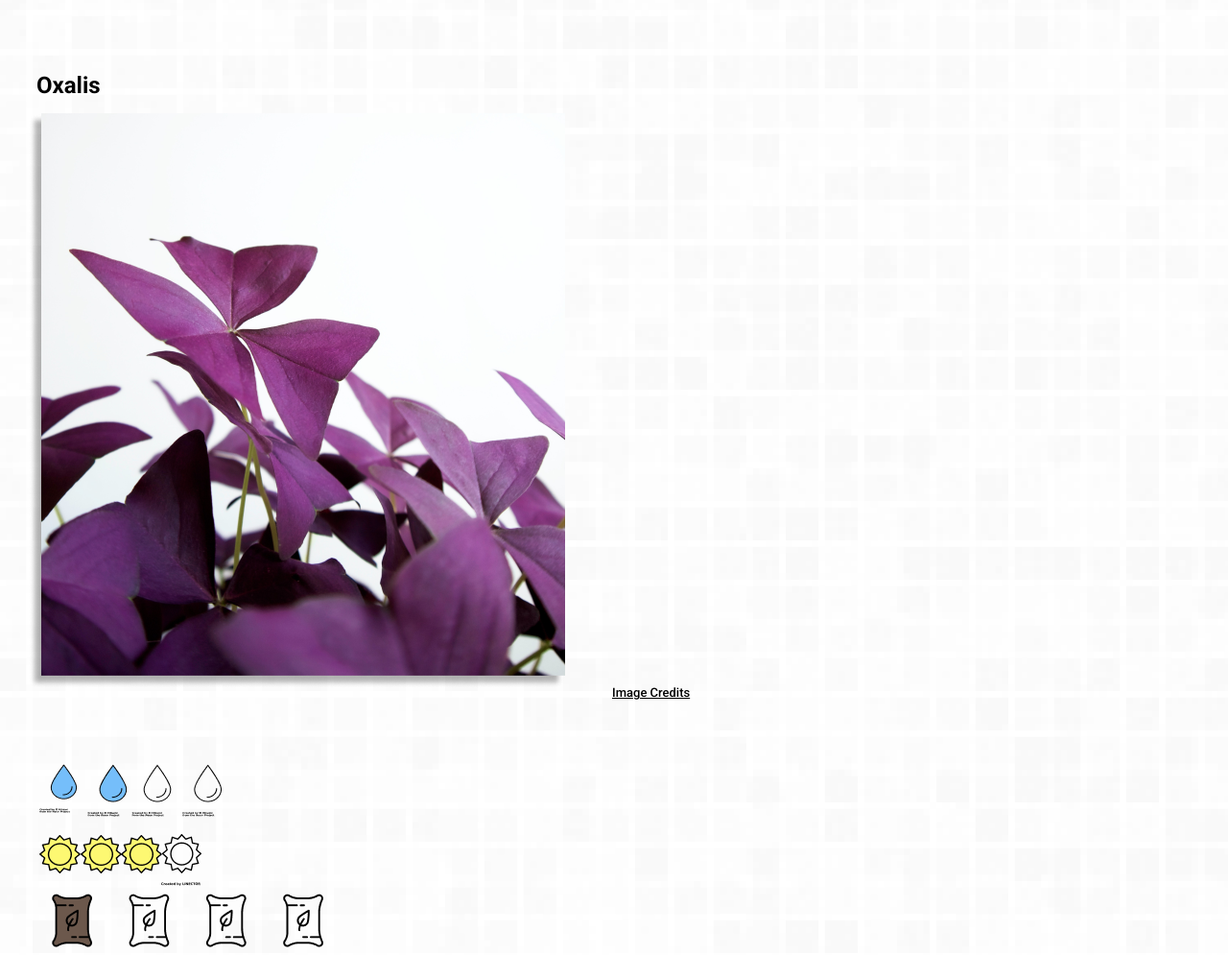
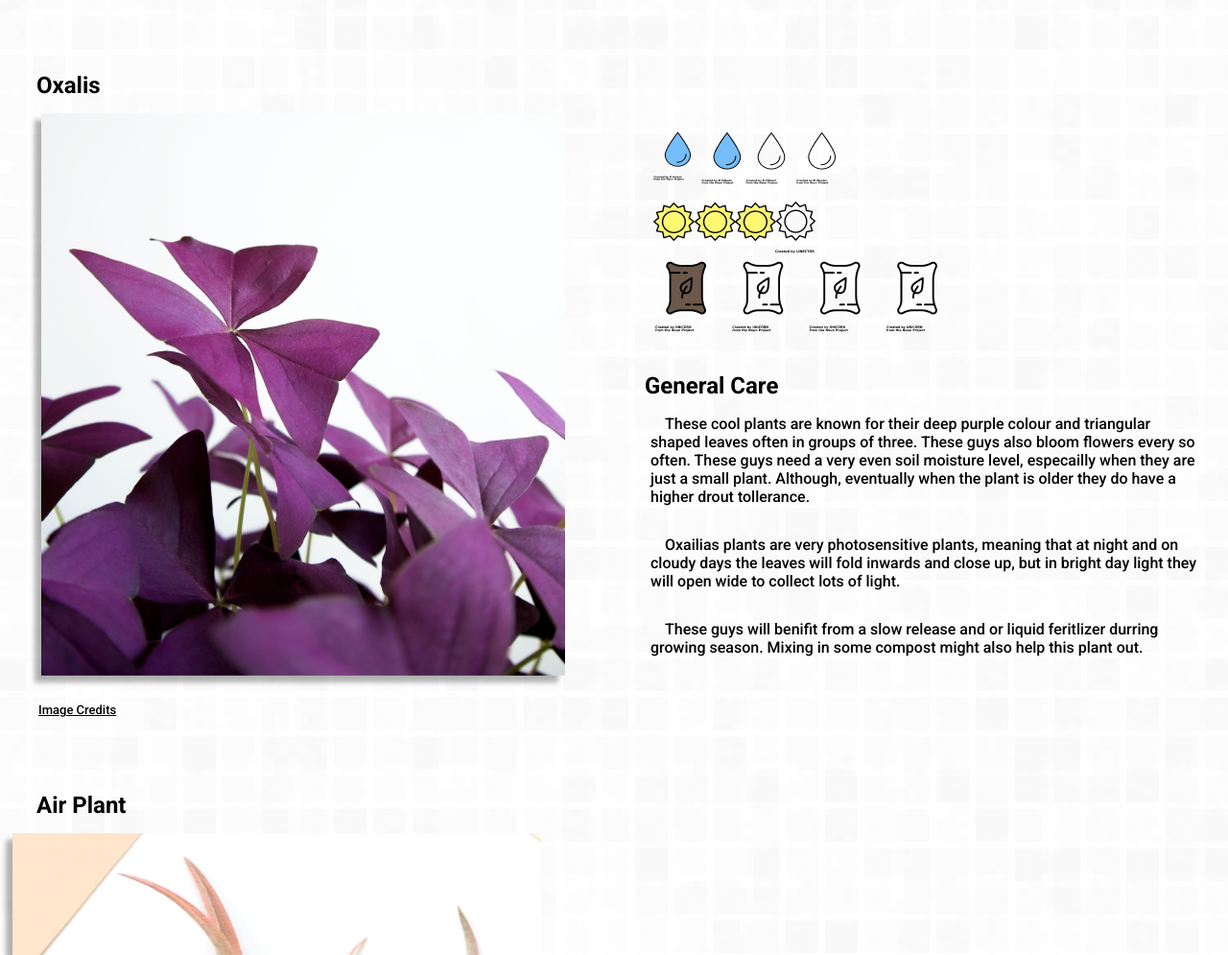
Before and after one commit to Lynette780/OCT6_CSSPractice, a plain HTML site: page popularplants.html in a window 1280 px wide. Shown: the part 1321-2316 px from the top of the page at 96% size. Drawn offline with Linux system fonts and the light colour scheme.

Commit message:
version2

```diff
--- a/popularplants.html
+++ b/popularplants.html
@@ -78,9 +78,12 @@
 
         <section class="Oxalis">
             <h1 class="tree">Oxalis</h1>
+            <div class="grid-parent">
+                <div>
             <img src="images\Oxalis.png" class="oimg">
             <a href="https://www.pexels.com/photo/oxalis-plant-in-close-up-photography-9507863/" class="imgcred"> Image
-                Credits</a></p>
+                Credits</a></p></div>
+                <div>
             <img src="images\Oxalistats.png" class="ostats">
             <h1 class="general">General Care</h1>
             <p>These cool plants are known for their deep purple colour and triangular shaped leaves often in groups of
@@ -93,6 +96,7 @@
                 in bright day light they will open wide to collect lots of light. </p>
             <p> These guys will benifit from a slow release and or liquid feritlizer durring growing season. Mixing in
                 some compost might also help this plant out.</p>
+                </div>
         </section>
 
         <section class="airplant">
```
